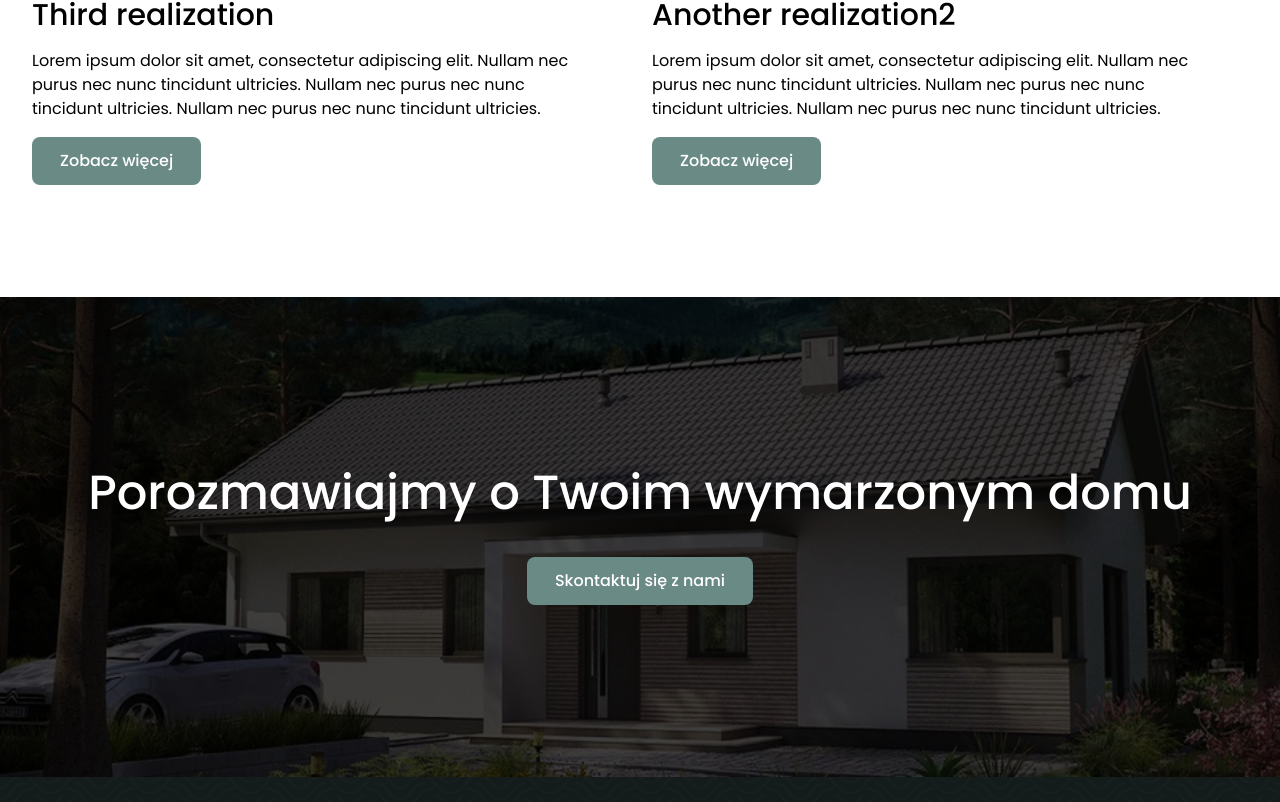
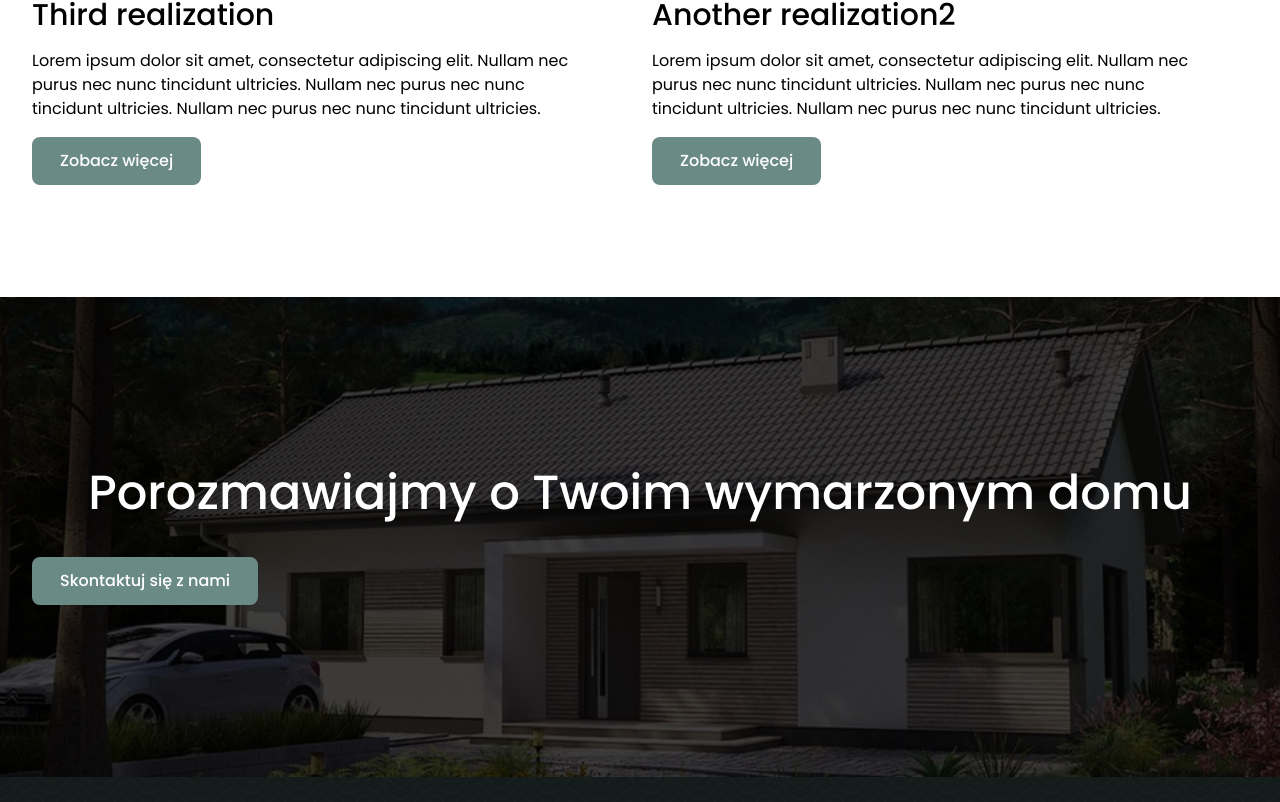
Before and after one commit to MikiLewy/Trehaus, a Next.js app: page /realizacje in a window 1280 px wide. Shown: the part 1280-2082 px from the top of the page. Built offline with nearby package versions, Linux system fonts and the light colour scheme.

Commit message:
feat: created go back button

```diff
--- a/app/realizacje/[slug]/page.tsx
+++ b/app/realizacje/[slug]/page.tsx
@@ -1,3 +1,4 @@
+import GoBackButton from '@/components/atoms/go-back-button/go-back-button';
 import PageHeader from '@/components/atoms/page-header/page-header';
 
 interface Props {
@@ -8,6 +9,7 @@ const RealizationDetails = ({ params }: Props) => {
   return (
     <main>
       <PageHeader>Realizacja {params.slug} </PageHeader>
+      <GoBackButton href="/realizacje" />
     </main>
   );
 };
--- a/components/atoms/button/button.tsx
+++ b/components/atoms/button/button.tsx
@@ -9,7 +9,11 @@ import { getVariant } from '@/utils/button';
 
 export type ButtonVariant = 'contained' | 'outlined';
 
-interface Props extends React.DetailedHTMLProps<React.ButtonHTMLAttributes<HTMLButtonElement>, HTMLButtonElement> {
+interface Props
+  extends React.DetailedHTMLProps<
+    React.ButtonHTMLAttributes<HTMLButtonElement>,
+    HTMLButtonElement
+  > {
   variant?: ButtonVariant;
   disabled?: boolean;
   startIcon?: ReactNode;
@@ -20,22 +24,50 @@ interface Props extends React.DetailedHTMLProps<React.ButtonHTMLAttributes<HTMLB
   href?: string;
 }
 
-const Button = ({ className, href, startIcon, endIcon, loading, disabled, children, variant = 'contained', fullWidth, ...rest }: Props) => {
-  const merged = twMerge('btn', getVariant(variant), disabled && 'btn-disabled', fullWidth && 'w-full', className);
+const Button = ({
+  className,
+  href,
+  startIcon,
+  endIcon,
+  loading,
+  disabled,
+  children,
+  variant = 'contained',
+  fullWidth,
+  ...rest
+}: Props) => {
+  const merged = twMerge(
+    'btn',
+    getVariant(variant),
+    disabled && 'btn-disabled',
+    fullWidth && 'w-full',
+    className,
+  );
 
-  return (
+  return href ? (
+    <Link href={href}>
+      <button className={merged} disabled={disabled} {...rest}>
+        {loading ? (
+          <>
+            Ładowanie...
+            <SpinnerIcon className="motion-reduce:hidden inline w-4 h-4 animate-spin" />
+          </>
+        ) : (
+          <>
+            {startIcon}
+            {children}
+            {endIcon}
+          </>
+        )}
+      </button>
+    </Link>
+  ) : (
     <button className={merged} disabled={disabled} {...rest}>
       {loading ? (
         <>
           Ładowanie...
           <SpinnerIcon className="motion-reduce:hidden inline w-4 h-4 animate-spin" />
         </>
-      ) : href ? (
-        <Link href={href}>
-          {startIcon}
-          {children}
-          {endIcon}
-        </Link>
       ) : (
         <>
           {startIcon}
--- /dev/null
+++ b/components/atoms/go-back-button/go-back-button.tsx
@@ -0,0 +1,17 @@
+import { ArrowLeft } from 'lucide-react';
+import Link from 'next/link';
+
+interface Props {
+  href: string;
+}
+
+const GoBackButton = ({ href }: Props) => {
+  return (
+    <Link href={href} className="flex items-center gap-2">
+      <ArrowLeft className="w-5 h-5" />
+      <span className="text-base font-medium">Wróć</span>
+    </Link>
+  );
+};
+
+export default GoBackButton;
```
